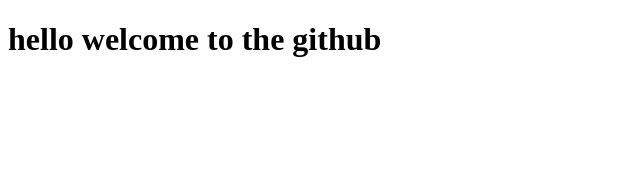
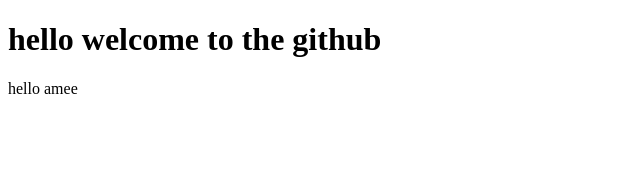
Before and after one commit to AmiSavsani/demo_react, a React (Create React App) app in the folder demo_git/: page / in a window 1280 px wide. Shown: the top 170 px of the page, without its empty margins (0-640 px from the left). Built offline with nearby package versions, Linux system fonts and the light colour scheme.

Commit message:
changes in index.js

```diff
--- a/demo_git/src/index.js
+++ b/demo_git/src/index.js
@@ -7,6 +7,7 @@
 root.render(
   <React.StrictMode>
     <h1>hello welcome to the github</h1>
+    <p>hello amee</p>
   </React.StrictMode>
 );
 
```
